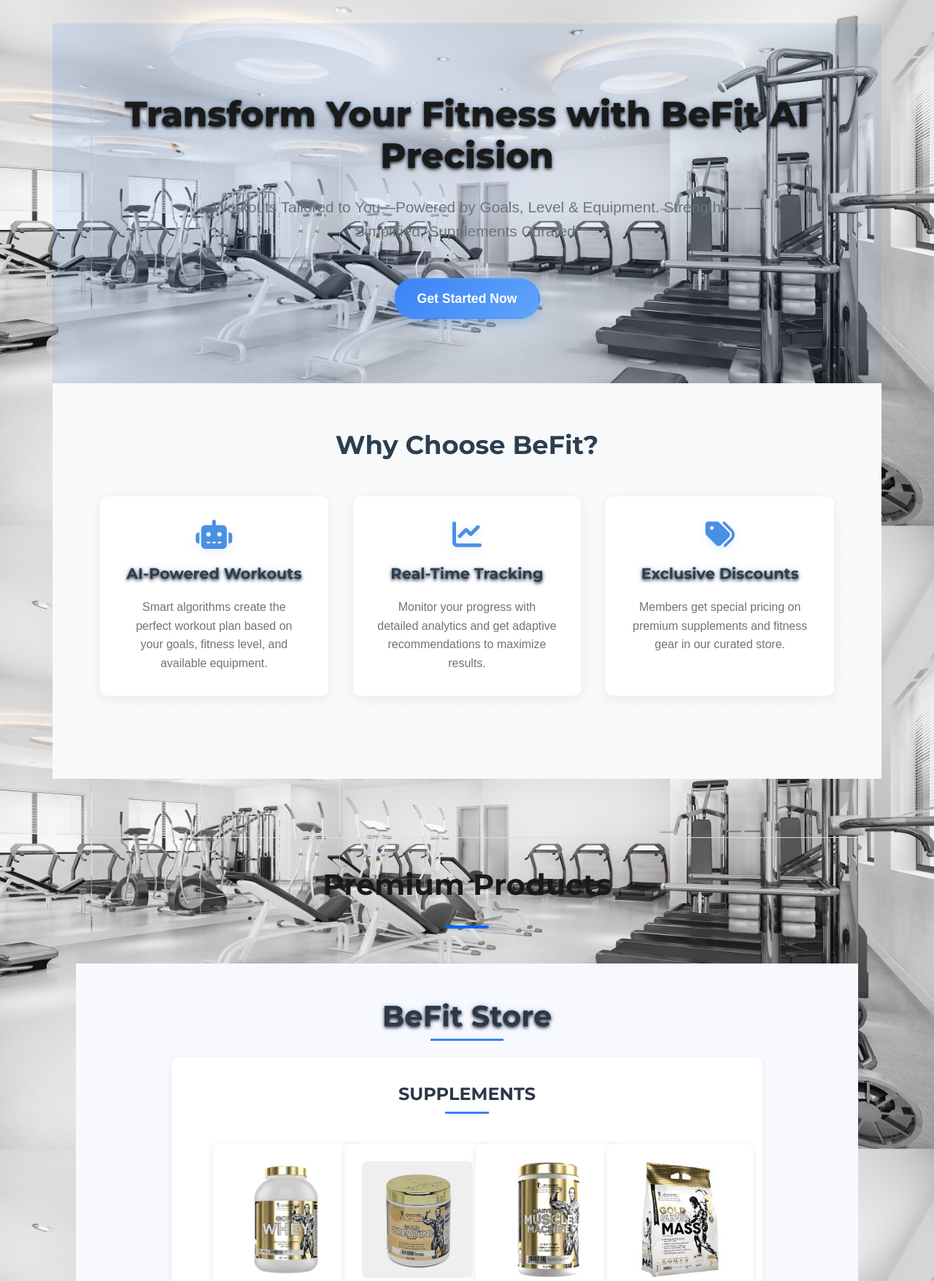
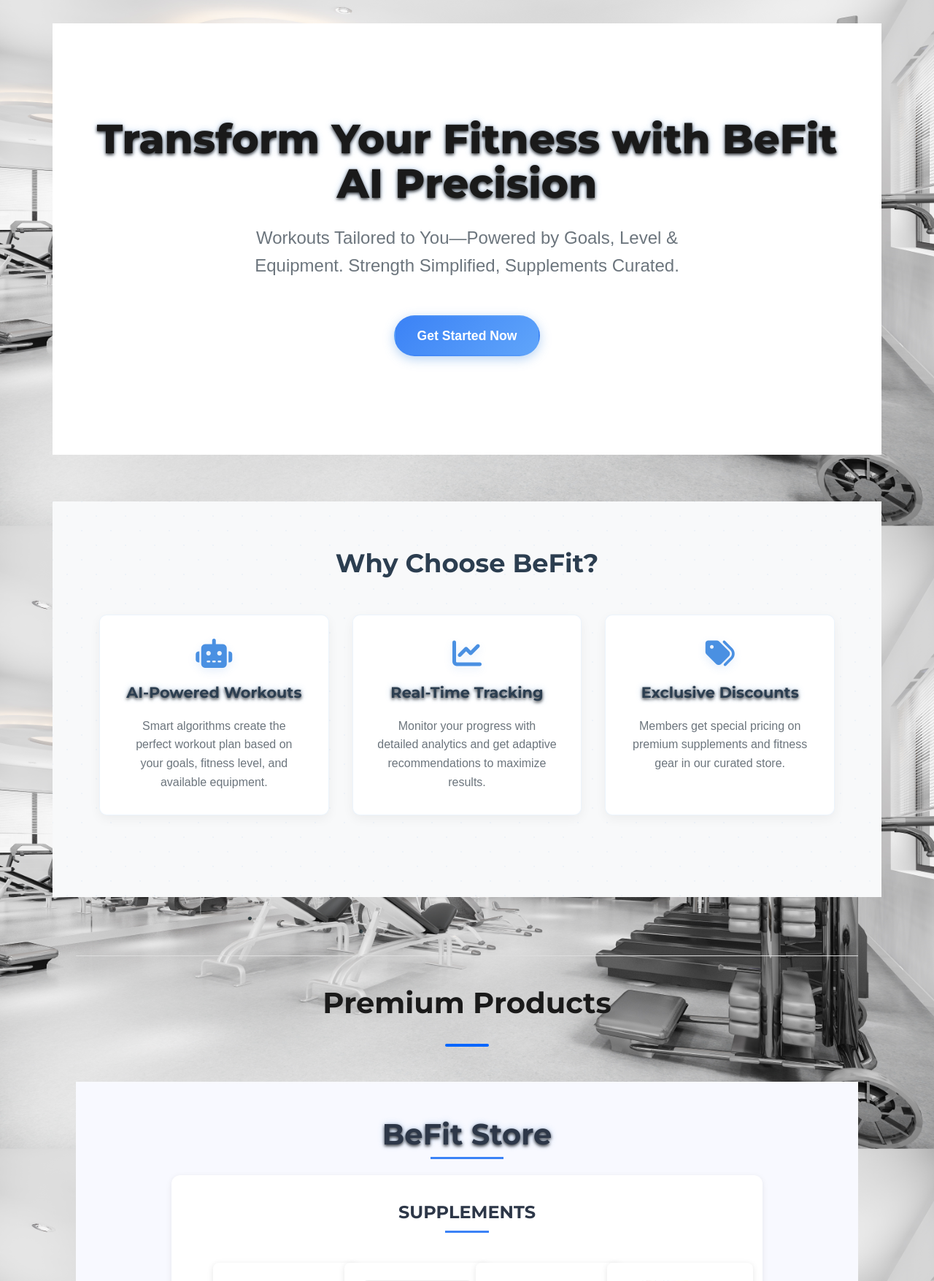
Before and after one commit to NouNou-coding/BeFit, a PHP site: page / in a window 1280 px wide. Shown: the part 133-1888 px from the top of the page at 73% size. Run offline with PHP 8.4, Linux system fonts and the light colour scheme; data comes from the database, SQL or seed files in the repository.

Commit message:
changes to frontend

```diff
--- a/BeFit-Folder/about.php
+++ b/BeFit-Folder/about.php
@@ -1,4 +1,4 @@
-<?php require 'config.php'; ?>
+<?php require_once __DIR__ . '/auth/config.php';?>
 <!DOCTYPE html>
 <html lang="en">
 <head>
--- a/BeFit-Folder/index.php
+++ b/BeFit-Folder/index.php
@@ -97,55 +97,46 @@ $loggedIn = isset($_SESSION['user_id']);
         }
 
         /* Hero Section */
+
+
         .hero-section {
             text-align: center;
-            padding: 6rem 2rem 5rem;
+            padding: 8rem 2rem;
             position: relative;
-            overflow: hidden;
-        }
-        .hero-section::before {
-            content: '';
-            position: absolute;
-            top: 0;
-            left: 0;
-            right: 0;
-            height: 100%;
-            background: linear-gradient(135deg, rgba(0,102,255,0.1) 0%, rgba(0,82,204,0.05) 100%);
-            z-index: -1;
+            background: white;
+            margin-bottom: 4rem;
         }
         .hero-title {
-            font-size: 3rem;
+            font-size: clamp(2.5rem, 6vw, 3.5rem);
+            margin-bottom: 1.5rem;
+            line-height: 1.1;
+            font-weight: 800;
             color: var(--dark);
-            margin-bottom: 1.5rem;
-            line-height: 1.2;
-            font-weight: 800;
         }
         .hero-subtitle {
-            font-size: 1.3rem;
+            font-size: clamp(1.2rem, 3vw, 1.5rem);
             color: var(--gray);
             max-width: 700px;
             margin: 0 auto 3rem;
             font-weight: 400;
+            line-height: 1.6;
         }
         .cta-button {
             display: inline-block;
             background: var(--primary);
             color: white;
             padding: 1rem 2.5rem;
-            border-radius: 50px;
+            border-radius: 8px;
             text-decoration: none;
             font-weight: 600;
             font-size: 1.1rem;
             transition: all 0.2s ease;
-            border: 2px solid transparent;
+            border: 2px solid var(--primary);
         }
         .cta-button:hover {
             background: white;
             color: var(--primary);
-            border-color: var(--primary);
-            transform: translateY(-2px);
         }
-
         /* Benefits Section */
         .benefits-section {
             padding: 5rem 2rem;
--- a/BeFit-Folder/public/css/styles1.css
+++ b/BeFit-Folder/public/css/styles1.css
@@ -1,5 +1,17 @@
-/* AI */
-/* Add to styles */
+:root {
+    /* Core Colors */
+    --primary: #0066FF;       /* Main brand blue */
+    --primary-dark: #0052CC;  /* Darker blue */
+    --dark: #1A1A1A;         /* Dark text color */
+    --light: #F8F9FA;        /* Light background */
+    --gray: #6C757D;         /* Subtitle/text gray */
+
+    /* Spacing */
+    --section-padding: 8rem;
+
+    /* Borders */
+    --border-radius: 8px;
+}
 
 .loader {
     border: 4px solid #f3f3f3;
```
Lines whose indentation alone changed are shown as unchanged.
